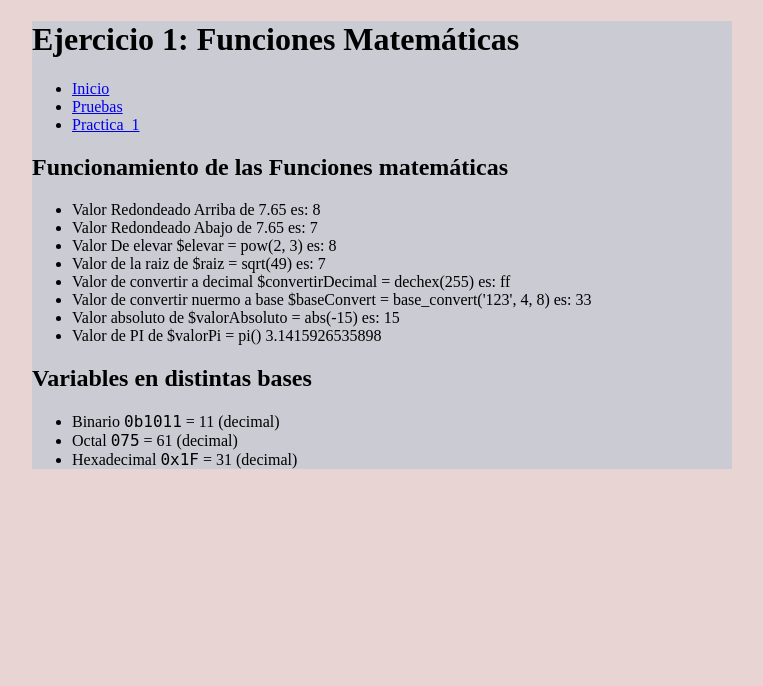
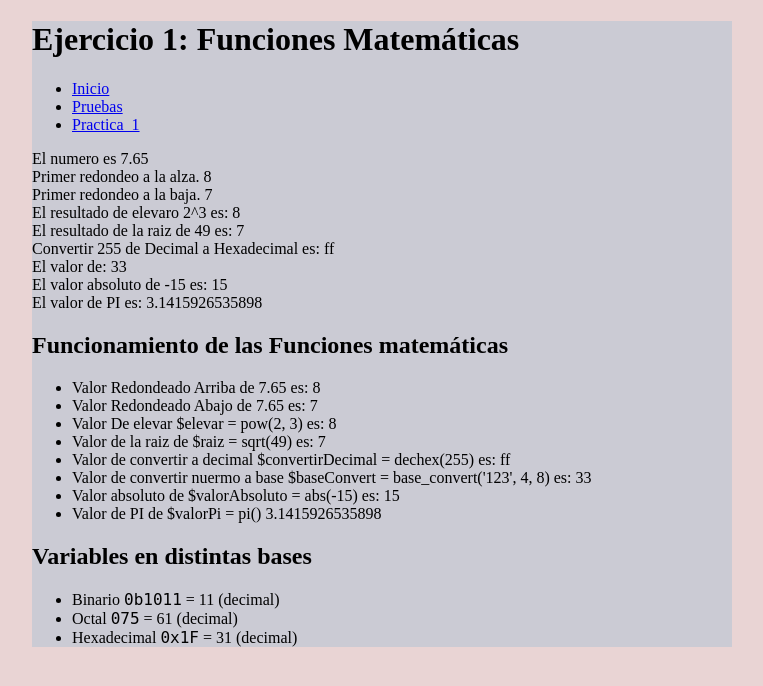
Before and after one commit to RaulPerezRepiso/DWES, a PHP site: page /aplicacion/practica1/ejercicio1.php in a window 1280 px wide. Shown: the top 686 px of the page, without its empty margins (258-1021 px from the left). Run offline with PHP 8.4, Linux system fonts and the light colour scheme.

Commit message:
Practica_1 Bien escrita

```diff
--- a/PrimerTrimestre/aplicacion/practica1/ejercicio1.php
+++ b/PrimerTrimestre/aplicacion/practica1/ejercicio1.php
@@ -10,31 +10,42 @@ function cuerpo()
 {
     // Número base para funciones
     $numero = 7.65;
+    echo "El numero es {$numero}<br/>";
 
     $redondeArriba = round($numero);
+    echo "Primer redondeo a la alza. {$redondeArriba}<br/>";
     $redondeAbajo = floor($numero);
+    echo "Primer redondeo a la baja. {$redondeAbajo}<br/>";
     $elevar = pow(2, 3);
+    echo "El resultado de elevaro 2^3 es: {$elevar}<br/>";
     $raiz = sqrt(49);
+    echo "El resultado de la raiz de 49 es: {$raiz}<br/>";
     $convertirDecimal = dechex(255);
+    echo "Convertir 255 de Decimal a Hexadecimal es: {$convertirDecimal}<br/>";
     $baseConvert = base_convert('123', 4, 8);
+    echo "El valor de: {$baseConvert}<br/>";
     $valorAbsoluto = abs(-15);
+    echo "El valor absoluto de -15 es: {$valorAbsoluto}<br/>";
     $valorPi = pi();
+    echo "El valor de PI es: {$valorPi}<br/>";
 
-       // Variables en distintas bases
+
+    // Variables en distintas bases
     $binario = 0b1011;      // binario (11 en decimal)
     $octal = 075;           // octal (61 en decimal)
     $hexadecimal = 0x1F;    // hexadecimal (31 en decimal)
+
 ?>
     <h2>Funcionamiento de las Funciones matemáticas</h2>
     <ul>
-        <li>Valor Redondeado Arriba de <?=$numero?> es: <?= $redondeArriba?></li>
-        <li>Valor Redondeado Abajo de <?=$numero?> es: <?= $redondeAbajo?></li>
-        <li>Valor De elevar  $elevar = pow(2, 3) es: <?= $elevar?></li>
-        <li>Valor de la raiz de $raiz = sqrt(49) es: <?= $raiz?></li>
-        <li>Valor de convertir a decimal $convertirDecimal = dechex(255) es: <?= $convertirDecimal?></li>
-        <li>Valor de convertir nuermo a base $baseConvert = base_convert('123', 4, 8) es: <?= $baseConvert?></li>
-        <li>Valor absoluto de  $valorAbsoluto = abs(-15) es: <?= $valorAbsoluto?></li>
-        <li>Valor de PI de  $valorPi = pi() <?= $valorPi?></li>
+        <li>Valor Redondeado Arriba de <?= $numero ?> es: <?= $redondeArriba ?></li>
+        <li>Valor Redondeado Abajo de <?= $numero ?> es: <?= $redondeAbajo ?></li>
+        <li>Valor De elevar $elevar = pow(2, 3) es: <?= $elevar ?></li>
+        <li>Valor de la raiz de $raiz = sqrt(49) es: <?= $raiz ?></li>
+        <li>Valor de convertir a decimal $convertirDecimal = dechex(255) es: <?= $convertirDecimal ?></li>
+        <li>Valor de convertir nuermo a base $baseConvert = base_convert('123', 4, 8) es: <?= $baseConvert ?></li>
+        <li>Valor absoluto de $valorAbsoluto = abs(-15) es: <?= $valorAbsoluto ?></li>
+        <li>Valor de PI de $valorPi = pi() <?= $valorPi ?></li>
     </ul>
     <h2>Variables en distintas bases</h2>
     <ul>
```
Also changed, not shown: PrimerTrimestre/aplicacion/practica1/ejercicio3.php (+10 -0 lines).
